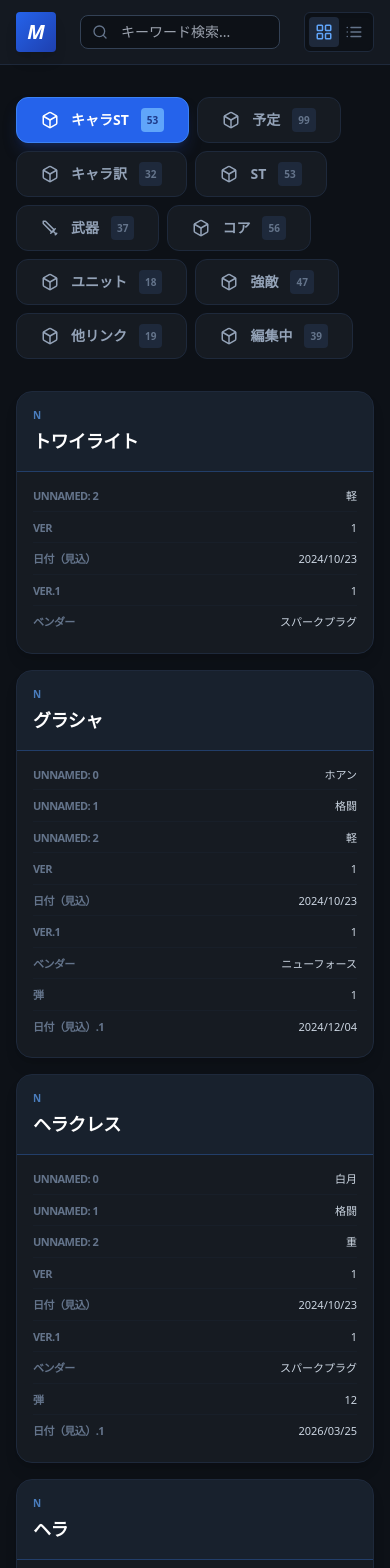
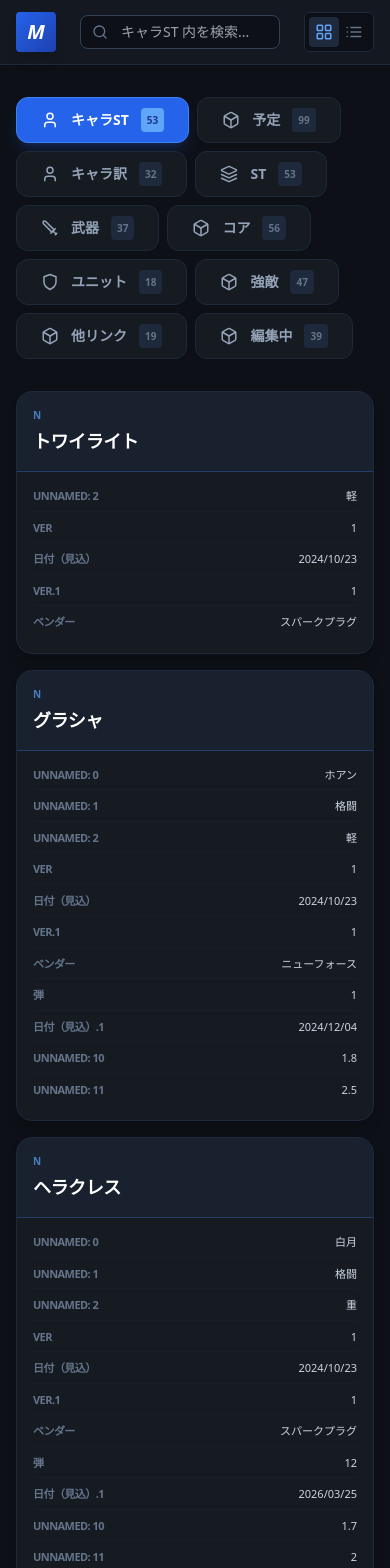
Before and after one commit to jyamaiken/mecharashi-tools, a React (Vite) app: page / in a window 390 px wide. Shown: the top 1568 px of the page. Built offline with nearby package versions, Linux system fonts and the light colour scheme; the HTML template or start-up script is replaced by a standard one.

Commit message:
Update App.tsx

```diff
--- a/src/App.tsx
+++ b/src/App.tsx
@@ -1,5 +1,5 @@
 import React, { useState, useEffect } from 'react';
-import { Search, Shield, User, Sword, RefreshCw, ChevronRight, LayoutGrid, List, AlertCircle, Database, Box } from 'lucide-react';
+import { Search, Shield, User, Sword, RefreshCw, ChevronRight, LayoutGrid, List, AlertCircle, Database, Box, Layers } from 'lucide-react';
 
 const App: React.FC = () => {
   const [db, setDb] = useState<any>(null);
@@ -21,7 +21,6 @@ const App: React.FC = () => {
         }
 
         setDb(data);
-        // 最初のシートをデフォルトのアクティブタブに設定
         const firstSheet = Object.keys(data)[0];
         setActiveTab(firstSheet);
       } catch (err: any) {
@@ -33,28 +32,82 @@ const App: React.FC = () => {
     loadDatabase();
   }, []);
 
-  // シート名に基づいたアイコンの取得
   const getTabIcon = (name: string) => {
-    if (name.includes('操縦士') || name.includes('パイロット')) return <User size={18} />;
-    if (name.includes('機体') || name.includes('メカ')) return <Shield size={18} />;
+    if (name.includes('操縦士') || name.includes('キャラ')) return <User size={18} />;
+    if (name.includes('機体') || name.includes('メカ') || name.includes('ユニット')) return <Shield size={18} />;
     if (name.includes('武器')) return <Sword size={18} />;
-    return <Box size={18} />; // デフォルトアイコン
+    if (name.includes('ST')) return <Layers size={18} />;
+    return <Box size={18} />;
   };
 
   const sheetNames = db ? Object.keys(db) : [];
   const currentData = db && activeTab ? db[activeTab] : [];
 
+  // 検索フィルタリング
   const filteredItems = currentData.filter((item: any) =>
     Object.values(item).some(val =>
       String(val).toLowerCase().includes(searchTerm.toLowerCase())
     )
   );
 
+  // 「ST」タブの場合のグループ化ロジック
+  const renderContent = () => {
+    if (filteredItems.length === 0) {
+      return (
+        <div className="py-20 text-center text-slate-600 bg-[#161b22] border border-dashed border-slate-800 rounded-2xl">
+          <p>該当するデータが見つかりませんでした。</p>
+        </div>
+      );
+    }
+
+    if (activeTab === 'ST') {
+      // 「免」でグループ化
+      const groups: { [key: string]: any[] } = {};
+      filteredItems.forEach((item: any) => {
+        const groupName = item['免'] || '未設定';
+        if (!groups[groupName]) groups[groupName] = [];
+        groups[groupName].push(item);
+      });
+
+      // グループ名をソート（昇順）
+      const sortedGroupNames = Object.keys(groups).sort();
+
+      return (
+        <div className="space-y-12">
+          {sortedGroupNames.map(groupName => (
+            <div key={groupName} className="space-y-4">
+              <div className="flex items-center gap-3 border-l-4 border-blue-500 pl-4 py-1">
+                <h2 className="text-xl font-bold text-white tracking-tight">免: {groupName}</h2>
+                <span className="text-xs bg-slate-800 text-slate-400 px-2 py-0.5 rounded-full">
+                  {groups[groupName].length} 件
+                </span>
+              </div>
+              <div className={viewMode === 'grid' ? "grid grid-cols-1 sm:grid-cols-2 lg:grid-cols-3 xl:grid-cols-4 gap-4" : "space-y-2"}>
+                {groups[groupName].map((item: any, i: number) => (
+                  <ItemCard key={i} item={item} mode={viewMode} tabName={activeTab} />
+                ))}
+              </div>
+            </div>
+          ))}
+        </div>
+      );
+    }
+
+    // 通常の表示
+    return (
+      <div className={viewMode === 'grid' ? "grid grid-cols-1 sm:grid-cols-2 lg:grid-cols-3 xl:grid-cols-4 gap-4" : "space-y-2"}>
+        {filteredItems.map((item: any, i: number) => (
+          <ItemCard key={i} item={item} mode={viewMode} tabName={activeTab} />
+        ))}
+      </div>
+    );
+  };
+
   if (loading) {
     return (
       <div className="flex flex-col items-center justify-center min-h-screen bg-[#0a0c10] text-blue-400">
         <RefreshCw className="w-12 h-12 animate-spin mb-4" />
-        <p className="font-mono tracking-widest uppercase animate-pulse">Syncing Dynamic Database...</p>
+        <p className="font-mono tracking-widest uppercase animate-pulse">Syncing Database...</p>
       </div>
     );
   }
@@ -63,7 +116,7 @@ const App: React.FC = () => {
     <div className="min-h-screen bg-[#0d1117] text-slate-300 font-sans">
       <header className="sticky top-0 z-50 bg-[#161b22]/95 backdrop-blur-sm border-b border-slate-800">
         <div className="max-w-7xl mx-auto px-4 h-16 flex items-center justify-between">
-          <div className="flex items-center gap-4">
+          <div className="flex items-center gap-4 cursor-pointer" onClick={() => window.location.reload()}>
             <div className="w-10 h-10 bg-gradient-to-br from-blue-600 to-blue-800 rounded flex items-center justify-center text-white font-black text-xl italic shadow-lg">
               M
             </div>
@@ -77,7 +130,7 @@ const App: React.FC = () => {
               <Search className="absolute left-3 top-1/2 -translate-y-1/2 w-4 h-4 text-slate-500 group-focus-within:text-blue-500 transition-colors" />
               <input
                 type="text"
-                placeholder="キーワード検索..."
+                placeholder={`${activeTab} 内を検索...`}
                 className="w-full bg-[#0d1117] border border-slate-700 rounded-lg py-1.5 pl-10 pr-4 text-sm focus:outline-none focus:ring-2 focus:ring-blue-500/50 transition-all"
                 value={searchTerm}
                 onChange={(e) => setSearchTerm(e.target.value)}
@@ -101,11 +154,10 @@ const App: React.FC = () => {
           <div className="bg-red-950/10 border border-red-900/30 rounded-2xl p-12 text-center text-red-400">
             <AlertCircle className="w-16 h-16 mx-auto mb-6 opacity-20" />
             <h2 className="text-xl font-bold mb-2">DATABASE ERROR</h2>
-            <p className="text-sm text-red-400/70 mb-6">{error}</p>
+            <p className="text-sm text-red-400/70">{error}</p>
           </div>
         ) : (
           <>
-            {/* Dynamic Tabs */}
             <nav className="flex flex-wrap gap-2 mb-8">
               {sheetNames.map((name) => (
                 <NavButton
@@ -113,36 +165,23 @@ const App: React.FC = () => {
                   active={activeTab === name}
                   icon={getTabIcon(name)}
                   label={name}
-                  onClick={() => setActiveTab(name)}
+                  onClick={() => {
+                    setActiveTab(name);
+                    setSearchTerm('');
+                  }}
                   count={db?.[name]?.length || 0}
                 />
               ))}
             </nav>
 
-            {/* Content Area */}
-            {filteredItems.length === 0 && currentData.length > 0 ? (
-                <div className="py-20 text-center text-slate-600 bg-[#161b22] border border-dashed border-slate-800 rounded-2xl">
-                   <p>検索結果が見つかりませんでした。</p>
-                </div>
-            ) : currentData.length === 0 ? (
-                <div className="py-20 text-center text-slate-500 bg-[#161b22]/50 border border-slate-800 rounded-2xl">
-                   <Database className="w-12 h-12 mx-auto mb-4 opacity-10" />
-                   <p className="font-bold text-slate-400">NO DATA IN "{activeTab.toUpperCase()}"</p>
-                </div>
-            ) : (
-              <div className={viewMode === 'grid' ? "grid grid-cols-1 sm:grid-cols-2 lg:grid-cols-3 xl:grid-cols-4 gap-4" : "space-y-2"}>
-                {filteredItems.map((item: any, i: number) => (
-                  <ItemCard key={i} item={item} mode={viewMode} />
-                ))}
-              </div>
-            )}
+            {renderContent()}
           </>
         )}
       </main>
 
       <footer className="py-16 border-t border-slate-900 text-center bg-[#0a0c10]">
         <p className="text-slate-700 text-[10px] tracking-[0.4em] uppercase font-bold">
-          Mecharashi dynamic archive system
+          Mecharashi dynamic archive system v2.0
         </p>
       </footer>
     </div>
@@ -164,10 +203,17 @@ const NavButton = ({ active, icon, label, onClick, count }: any) => (
   </button>
 );
 
-const ItemCard = ({ item, mode }: any) => {
-  // 動的なキー取得（最初の値を名前とする）
+const ItemCard = ({ item, mode, tabName }: any) => {
   const itemEntries = Object.entries(item);
-  const name = item['名前'] || item['Name'] || item['機体名'] || item['武器名'] || (itemEntries[0] ? itemEntries[0][1] : 'Unknown');
+
+  // 表示用タイトルの決定
+  let name = '';
+  if (tabName === 'ST') {
+    name = item['日本名'] || item['名前'] || itemEntries[0][1];
+  } else {
+    name = item['名前'] || item['Name'] || item['機体名'] || item['武器名'] || itemEntries[0][1];
+  }
+
   const rarity = item['レアリティ'] || item['Rarity'] || 'N';
 
   const rarityClass = rarity.includes('S') ? 'border-orange-500/30 bg-orange-500/5 text-orange-400'
@@ -180,6 +226,9 @@ const ItemCard = ({ item, mode }: any) => {
         <div className="flex items-center gap-4">
           <div className={`w-1 h-6 rounded-full ${rarity.includes('S') ? 'bg-orange-500' : rarity.includes('A') ? 'bg-purple-500' : 'bg-blue-500'}`} />
           <span className="text-white font-bold">{name}</span>
+          {tabName === 'ST' && item['免'] && (
+             <span className="text-[10px] bg-slate-800 px-2 py-0.5 rounded text-slate-400">免: {item['免']}</span>
+          )}
         </div>
         <ChevronRight size={14} className="text-slate-700 group-hover:text-slate-400 transition-transform group-hover:translate-x-1" />
       </div>
@@ -193,15 +242,15 @@ const ItemCard = ({ item, mode }: any) => {
           <span className="text-[10px] font-black tracking-widest uppercase opacity-70">{rarity}</span>
           <ChevronRight size={14} className="opacity-0 group-hover:opacity-100 transition-opacity" />
         </div>
-        <h3 className="text-white font-black text-lg tracking-tight group-hover:text-blue-400 transition-colors">{name}</h3>
+        <h3 className="text-white font-black text-lg tracking-tight group-hover:text-blue-400 transition-colors line-clamp-1">{name}</h3>
       </div>
       <div className="p-4 flex-1">
         <div className="space-y-2">
-          {itemEntries.slice(0, 10).map(([key, val]) => (
-            val && !['レアリティ', 'Rarity', 'Name', '名前', '機体名', '武器名'].includes(key) && (
+          {itemEntries.slice(0, 12).map(([key, val]) => (
+            val && !['レアリティ', 'Rarity', 'Name', '名前', '機体名', '武器名', '日本名'].includes(key) && (
               <div key={key} className="flex justify-between text-[11px] border-b border-slate-800/30 pb-1.5 last:border-0">
                 <span className="text-slate-500 uppercase tracking-tighter font-bold">{key}</span>
-                <span className="text-slate-300 font-medium">{String(val)}</span>
+                <span className="text-slate-300 font-medium text-right ml-2">{String(val)}</span>
               </div>
             )
           ))}
```
